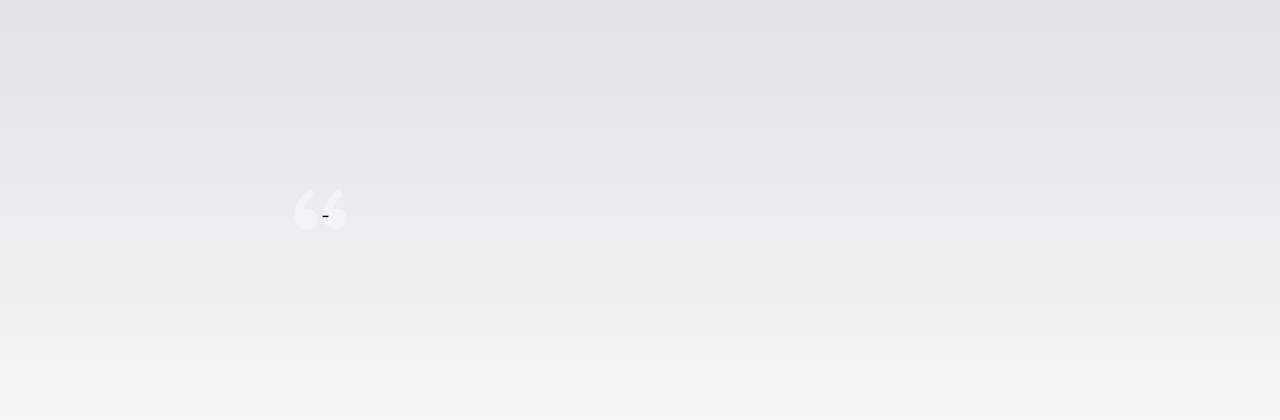
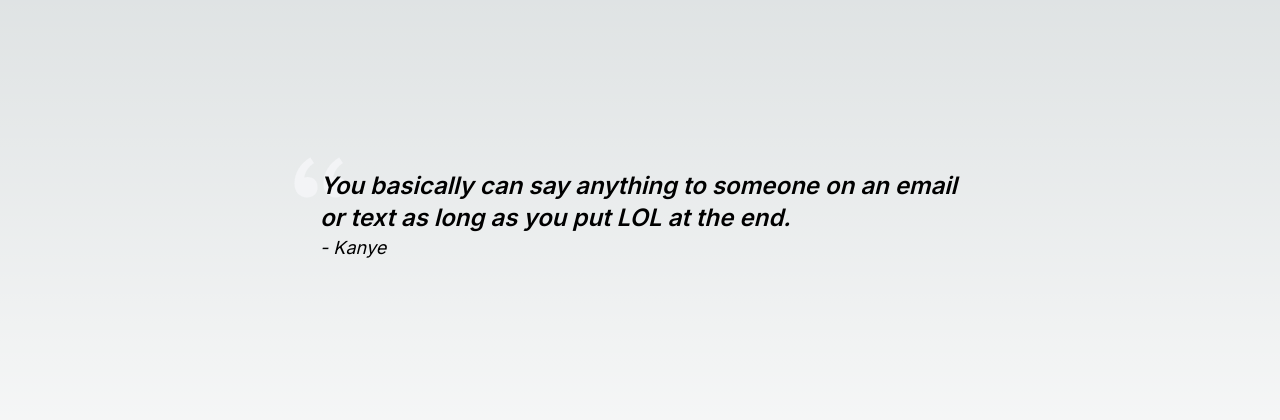
Before and after one commit to yousefelassal/kanye-cron, a Next.js app: page / in a window 1280 px wide. Shown: the part 184-604 px from the top of the page. Built offline with nearby package versions, Linux system fonts and the light colour scheme.

Commit message:
Update quote content and author

```diff
--- a/app/page.tsx
+++ b/app/page.tsx
@@ -11,8 +11,8 @@
                 <path d="M7.39762 10.3C7.39762 11.0733 7.14888 11.7 6.6514 12.18C6.15392 12.6333 5.52552 12.86 4.76621 12.86C3.84979 12.86 3.09047 12.5533 2.48825 11.94C1.91222 11.3266 1.62421 10.4467 1.62421 9.29999C1.62421 8.07332 1.96459 6.87332 2.64535 5.69999C3.35231 4.49999 4.33418 3.55332 5.59098 2.85999L6.4943 4.25999C5.81354 4.73999 5.26369 5.27332 4.84476 5.85999C4.45201 6.44666 4.19017 7.12666 4.05926 7.89999C4.29491 7.79332 4.56983 7.73999 4.88403 7.73999C5.61716 7.73999 6.21938 7.97999 6.69067 8.45999C7.16197 8.93999 7.39762 9.55333 7.39762 10.3ZM14.6242 10.3C14.6242 11.0733 14.3755 11.7 13.878 12.18C13.3805 12.6333 12.7521 12.86 11.9928 12.86C11.0764 12.86 10.3171 12.5533 9.71484 11.94C9.13881 11.3266 8.85079 10.4467 8.85079 9.29999C8.85079 8.07332 9.19117 6.87332 9.87194 5.69999C10.5789 4.49999 11.5608 3.55332 12.8176 2.85999L13.7209 4.25999C13.0401 4.73999 12.4903 5.27332 12.0713 5.85999C11.6786 6.44666 11.4168 7.12666 11.2858 7.89999C11.5215 7.79332 11.7964 7.73999 12.1106 7.73999C12.8437 7.73999 13.446 7.97999 13.9173 8.45999C14.3886 8.93999 14.6242 9.55333 14.6242 10.3Z" fill="currentColor"/>
             </svg>
             <div className="relative italic z-10">
-                <div className="font-semibold text-2xl">{quote.content}</div>
-                <div className="text-lg">- {quote.author}</div>
+                <div className="font-semibold text-2xl">{quote.quote}</div>
+                <div className="text-lg">- Kanye</div>
             </div>
         </blockquote>
         </div>
```
